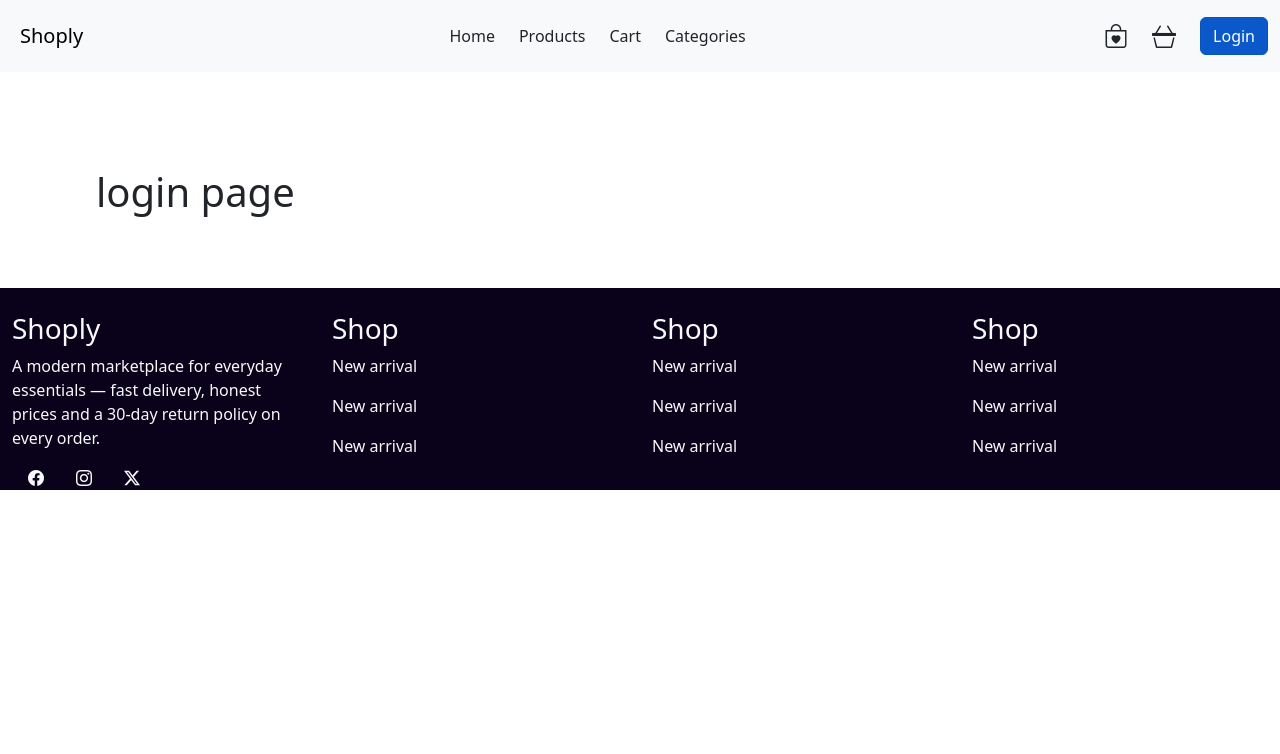
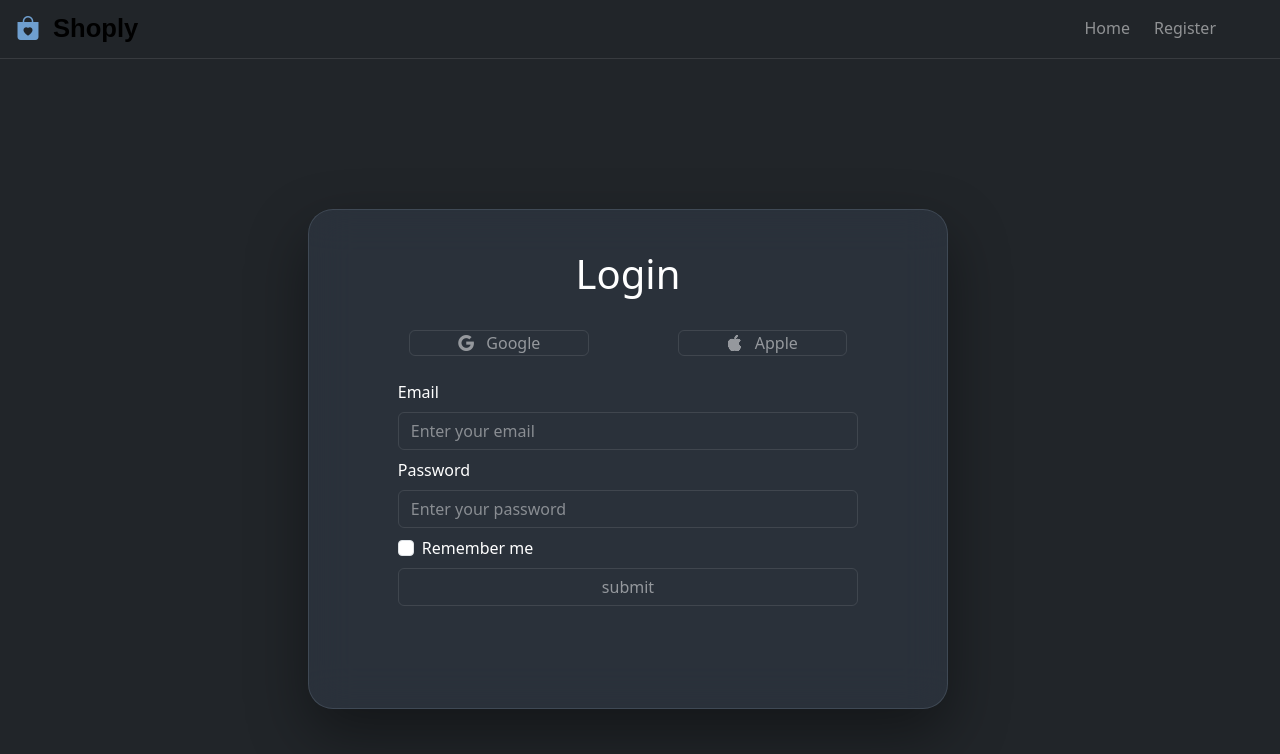
Before and after one commit to aboelenin-tech/shoply, a React (Vite) app: page /login in a window 1280 px wide. Shown: the top 754 px of the page. Built offline with nearby package versions, Linux system fonts and the light colour scheme.

Commit message:
Editing router ,login page

```diff
--- a/src/App.css
+++ b/src/App.css
@@ -0,0 +1,40 @@
+.login-card {
+    width: 420px;
+    min-height: 500px;
+
+    background: rgba(55, 65, 80, 0.45);
+    backdrop-filter: blur(20px);
+    -webkit-backdrop-filter: blur(20px);
+
+    border: 1px solid rgba(150, 170, 190, 0.2);
+    border-radius: 25px;
+
+    box-shadow: 0 25px 60px rgba(0, 0, 0, 0.4);
+
+    padding: 40px;
+}
+
+.logo {
+    font-family: "Poppins", sans-serif;
+    font-size: 1.6rem;
+    font-weight: 700;
+    line-height: 1;
+    display: inline-flex;
+    align-items: center;
+    gap: 7px;
+    color: black;
+}
+
+.logo i {
+    color: #6f9fcf;
+    font-size: 1.5rem;
+    margin-right: 6px;
+}
+
+.login-input::placeholder {
+    color: rgba(255, 255, 255, 0.45) !important;
+}
+
+[type="submit"]:hover {
+    background-color: rgba(0, 0, 0, 0.25)!important;
+}
--- a/src/App.jsx
+++ b/src/App.jsx
@@ -1,30 +1,34 @@
 // import React from 'react'
-import Navbar from './components/Navbar'
-import Footer from './components/Footer'
+// import Navbar from './components/Navbar'
+// import Footer from './components/Footer'
 import Home from './pages/Home'
 import Login from './pages/Login'
 import Register from './pages/Register'
 import Card from './pages/Card'
 import Wishlist from './pages/Wishlist'
 import Products from './pages/Products'
+import Layout from './layout'
 import { Route, Routes } from 'react-router-dom'
-
-
+import './App.css'
 function App() {
 
   return (
     <>
-  <Navbar/>
-    <Routes>
-      <Route path='/' element={<Home/>}/>
-    <Route path='/login' element={<Login/>}/>
-    <Route path='/register' element={<Register/>}/>
-    <Route path='/card' element={<Card/>}/>
-    <Route path='/wishlist' element={<Wishlist/>}/>
-    <Route path='/products' element={<Products/>}/>
-    <Route path='/products' element={<Products/>}/>
-    </Routes>
-    <Footer/>
+
+      <Routes>
+        <Route element={<Layout />}>
+          <Route path='/' element={<Home />} />
+          <Route path='/Home' element={<Home />} />
+          <Route path='/card' element={<Card />} />
+          <Route path='/wishlist' element={<Wishlist />} />
+          <Route path='/products' element={<Products />} />
+
+        </Route>
+        <Route path='/login' element={<Login />} />
+        <Route path='/register' element={<Register />} />
+      </Routes>
+
+
 
     </>
   )
--- a/src/components/Navbar.jsx
+++ b/src/components/Navbar.jsx
@@ -19,7 +19,8 @@ function Navbar() {
           </button>
 
           {/* Logo */}
-          <NavLink className="navbar-brand m-2" to="/">
+          <NavLink className="navbar-brand m-2 logo" to="/">
+            <i className="bi bi-bag-heart-fill"></i>
             Shoply
           </NavLink>
 
--- /dev/null
+++ b/src/layout.jsx
@@ -0,0 +1,13 @@
+import Navbar from "./components/Navbar"
+import Footer from "./components/Footer"
+import { Outlet } from "react-router-dom"
+function Layout(){
+return (
+    <>
+    <Navbar/>
+    <Outlet/>
+    <Footer/>
+    </>
+)
+}
+export default Layout
--- a/src/pages/Login.jsx
+++ b/src/pages/Login.jsx
@@ -1,8 +1,48 @@
-function Login(){
-return (
-    <>
-    <h1 className="p-5 m-5">login page</h1>
-    </>
-)
+import { NavLink } from "react-router-dom"
+function Login() {
+    return (
+        <>
+            <div className=" bg-dark">
+                <nav className="p-3  border-bottom border-light border-opacity-10 d-flex justify-content-between">
+                    <div className=" logo ">
+                        <i className="bi bi-bag-heart-fill"></i>
+                        Shoply
+                    </div>
+                    <div className="d-flex flex-row gap-4 px-5 ">
+                        <NavLink to="/Home" className="nav-link text-white-50" >
+                            Home
+                        </NavLink>
+                        <NavLink to="/Register" className="nav-link text-white-50 " >
+                            Register
+                        </NavLink>
+                    </div>
+                </nav>
+                <div className=" row position-relative w-100 vh-100 d-flex justify-content-center align-items-center" >
+                    <form className=" login-card col-9 col-lg-6 d-flex align-items-center flex-column gap-2">
+
+                            <h1 className="text-white">Login</h1>
+                            <div className=" w-100 d-flex flex-row justify-content-evenly my-3">
+                                <span className="border border-light px-5  border-opacity-10 rounded text-white-50 "><i className="bi bi-google me-2 "></i> Google</span>
+                                <span className="border border-light px-5 border-opacity-10 rounded text-white-50"><i className="bi bi-apple me-2"></i> Apple</span>
+                            </div >
+
+                            <div className="  w-100 d-flex align-items-center flex-column gap-2 ">
+                                <label htmlFor="email" className="text-white w-75">Email</label>
+                                <input type="email" id="email" className=" login-input form-control w-75 border border-light bg-transparent border-opacity-10 " placeholder="Enter your email" />
+                                <label htmlFor="pass" className="text-white w-75">Password</label>
+                                <input type="password" id="pass" className=" login-input form-control w-75 bg-transparent border border-light border-opacity-10" placeholder="Enter your password " />
+                            </div>
+                            <div className="w-75">
+                                <input type="checkbox" id="remMe" className="form-check-input" />
+                                <label htmlFor="remMe" className="text-white mx-2">Remember me</label>
+                            </div>
+                            <button type="submit" className="btn border border-light px-5  border-opacity-10 rounded text-white-50 w-75">submit</button>
+
+                    </form>
+
+                </div>
+            </div>
+        </>
+    )
 }
 export default Login
```
